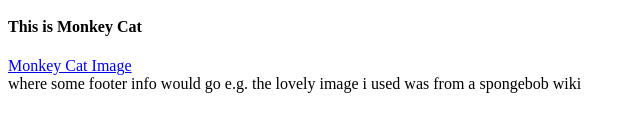
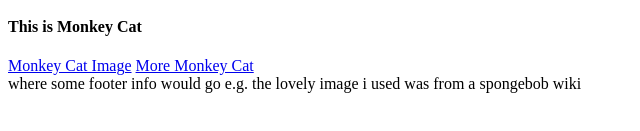
Before and after one commit to SassyCatSlaps/HTML-and-CSS-Projects, a plain HTML site: page Assignment.html in a window 1280 px wide. Shown: the part 505-636 px from the top of the page, without its empty margins (0-640 px from the left). Drawn offline with Linux system fonts and the light colour scheme.

Commit message:
Update Assignment.html
just updated it with a clickable <a> tag that goes to a gif of monkey cat licking a banana

```diff
--- a/Assignment.html
+++ b/Assignment.html
@@ -16,6 +16,8 @@
 		</main>
 		<h4> This is Monkey Cat </h4>
 		<a href="Cat.html">Monkey Cat Image</a>
+
+		<a href="https://media3.giphy.com/media/v1.Y2lkPTc5MGI3NjExOWRjYWI5NDdhNDg1Yzk5ODUxYmRjOGRkNzdjODQ4NTQxYTgwODA1MyZjdD1n/y6nXQsUMSPvMs/giphy.gif">More Monkey Cat</a>
 		<footer> where some footer info would go e.g. the lovely image i used was from a spongebob wiki </footer>
 
 	</body>
```
